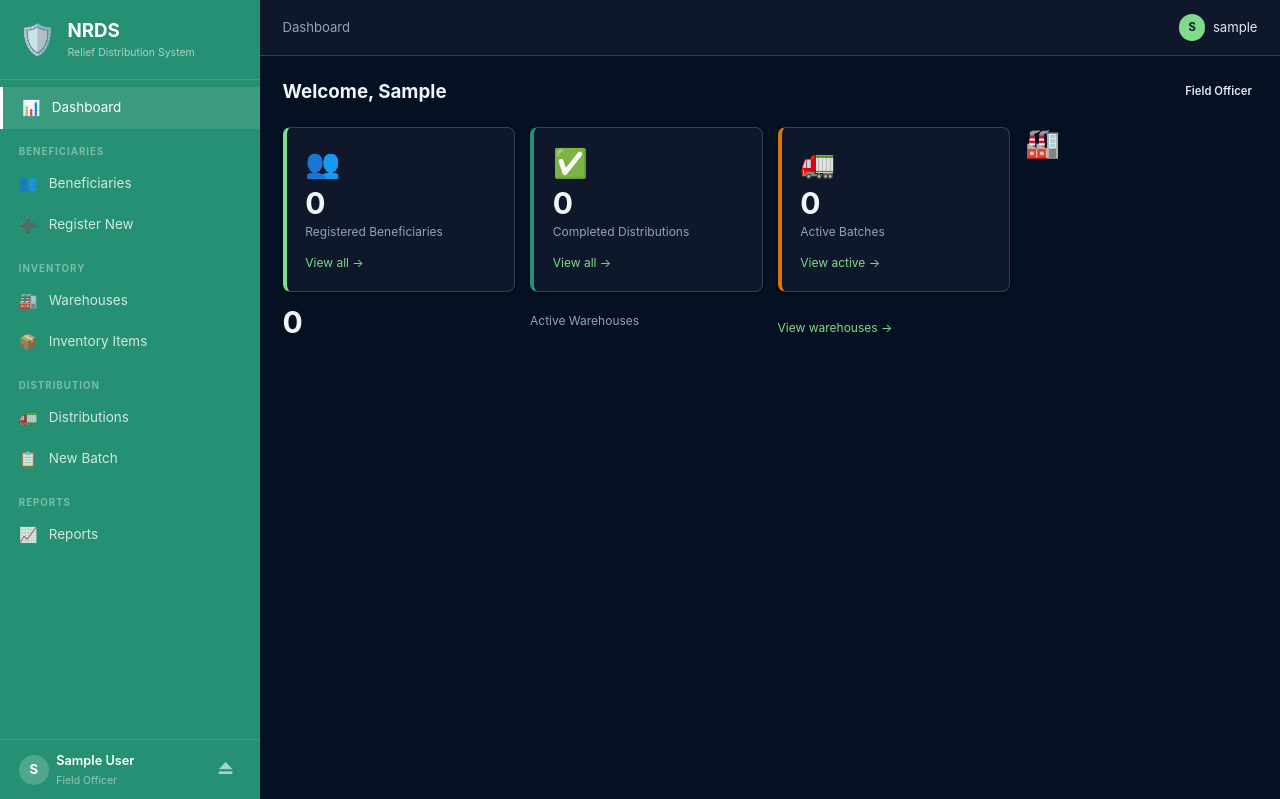
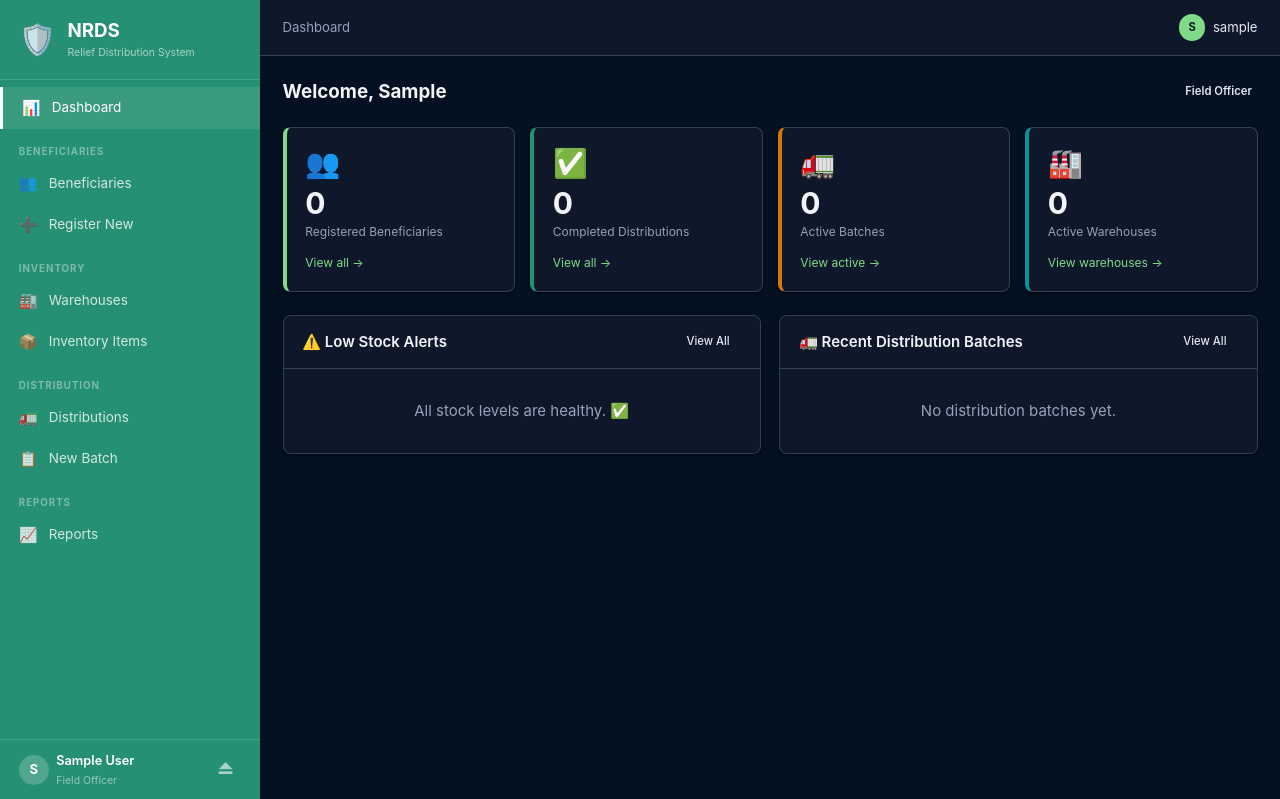
Before and after one commit to ATony2500/RELIEF-DISTRIBUTION-SYSTEM, a Flask app: page /dashboard in a window 1280 px wide. Shown: the top 799 px of the page. Run offline with Flask 3, Linux system fonts and the light colour scheme; the visitor is signed in with stand-in values (Sample User, id 1); data that the repository does not hold is empty; some libraries are stand-ins or nearby versions.

Commit message:
update dashboard

```diff
--- a/app/templates/main/dashboard.html
+++ b/app/templates/main/dashboard.html
@@ -36,6 +36,7 @@
     <a href="{{ url_for('admin.applications', status='pending') }}" class="stat-link">Review now →</a>
   </div>
   {% endif %}
+  <div class="stat-card {% if stats.low_stock_count > 0 %}stat-red{% else %}stat-teal{% endif %}">
     <div class="stat-icon">🏭</div>
     <div class="stat-value">{{ stats.total_warehouses }}</div>
     <div class="stat-label">Active Warehouses
```
